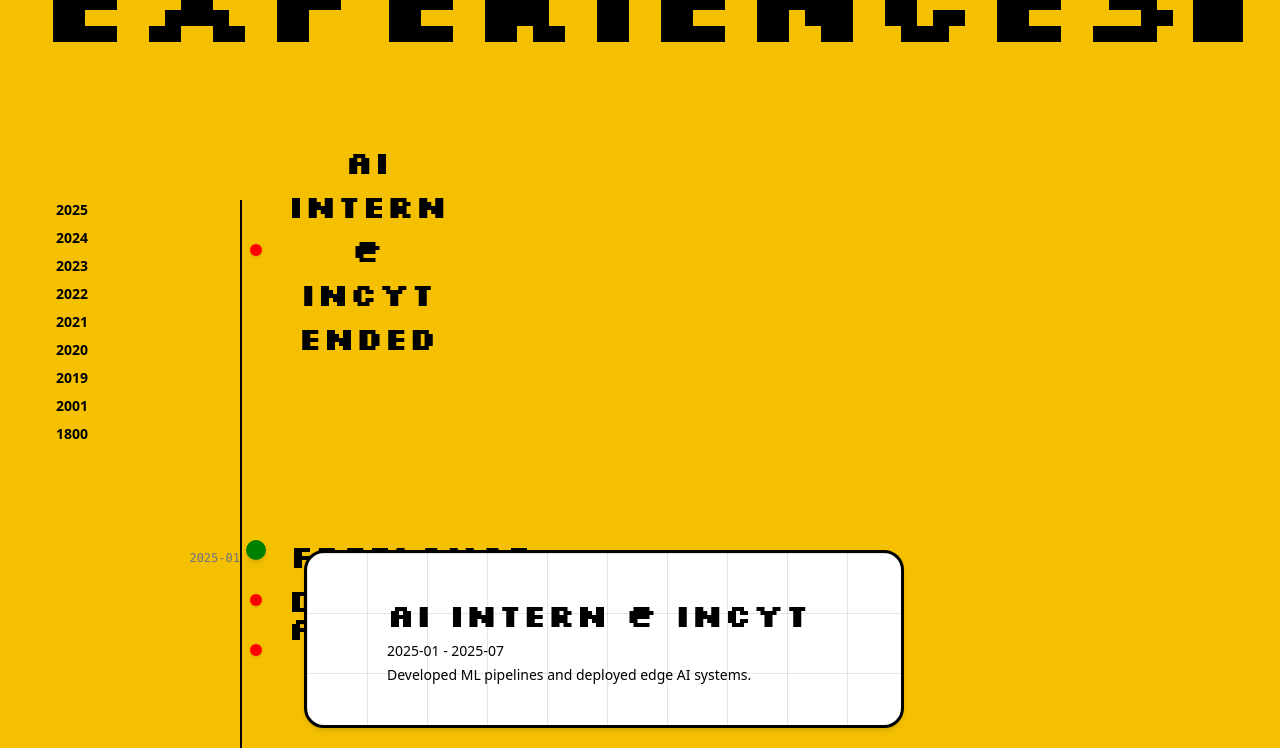
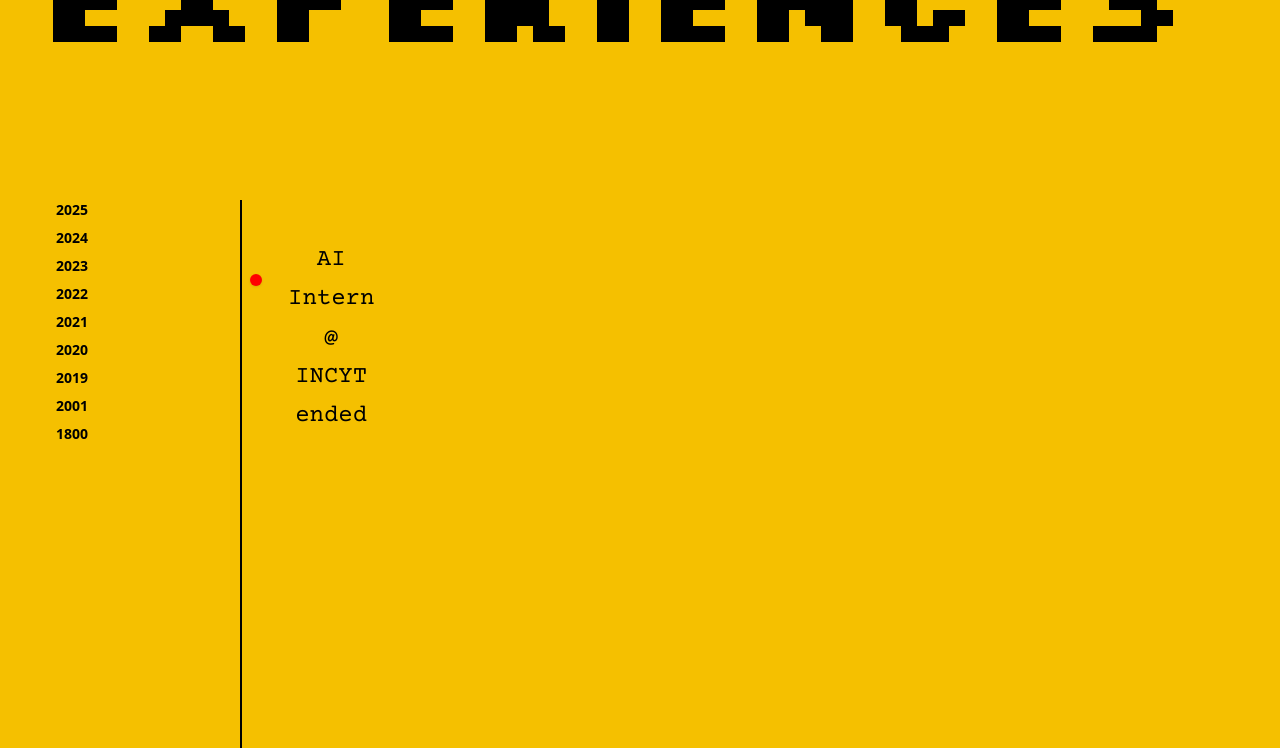
Before and after one commit to zenzen26/my_portfolio, a Next.js app: page /experience in a window 1280 px wide. Shown: the part 360-1108 px from the top of the page. Built offline with nearby package versions, Linux system fonts and the light colour scheme.

Commit message:
add experience pages and updated some stuff and style

```diff
--- a/src/pages/experience.tsx
+++ b/src/pages/experience.tsx
@@ -37,7 +37,7 @@
   return (d2.getFullYear() - d1.getFullYear()) * 12 + (d2.getMonth() - d1.getMonth())
 }
 
-const monthHeight = 50
+const monthHeight = 80  // Increased from 50 to 80 for more vertical spacing
 const cardWidth = 600
 
 // Years to show in floating menu
@@ -187,12 +187,12 @@
                     }}
                     title={`${event.title} End`}
                   />
-                  <h4
-                    className="absolute left-full ml-4 -translate-y-1/2 text-black font-semibold select-none"
-                    style={{ top: endY }}
+                  <p
+                    className="body-3 absolute left-full ml-4 text-black font-semibold select-none"
+                    style={{ top: endY - 40 }}
                   >
                     {`${event.title} ended`}
-                  </h4>
+                  </p>
                 </div>
               )
             })}
```
